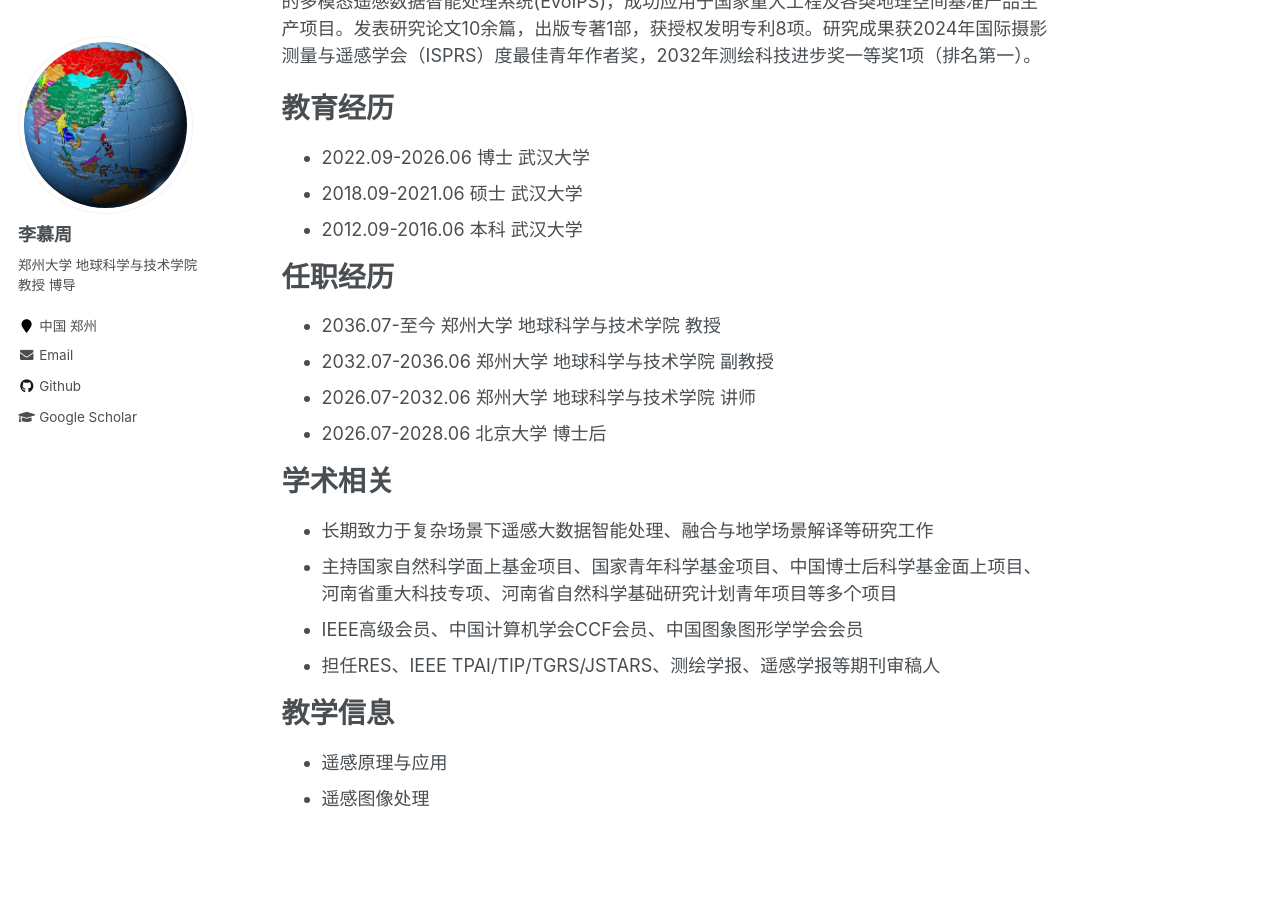
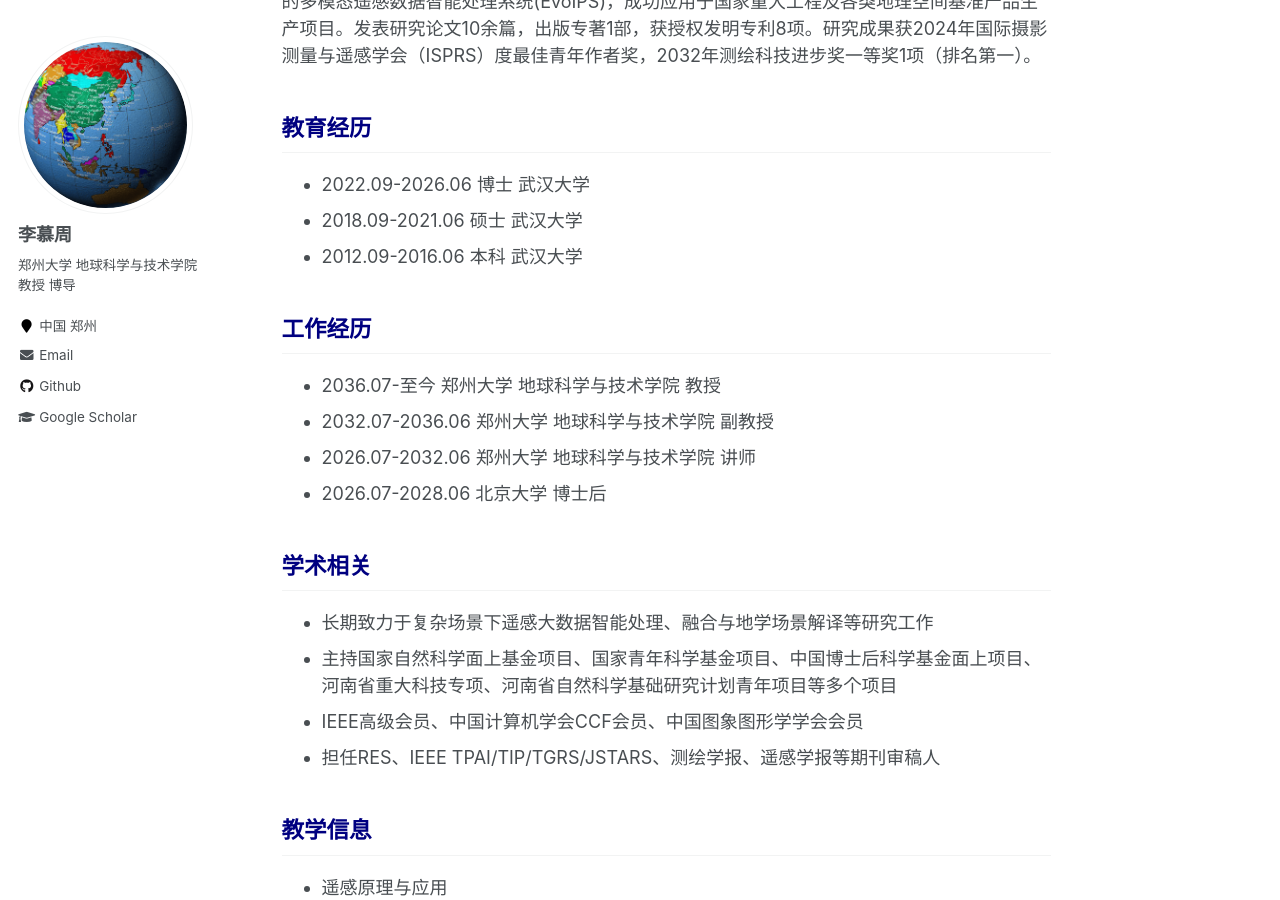
Before and after one commit to aiipslab/aiipslab.github.io, a Jekyll site: the page built from _pages/about.md, in a window 1280 px wide and 900 px high, scrolled down 348 px. Built offline with Jekyll 4.4.1, drawn with Linux system fonts in a browser that asks for light colours.

Commit message:
Update about.md

```diff
--- a/_pages/about.md
+++ b/_pages/about.md
@@ -5,31 +5,31 @@ permalink: /
 author_profile: true
 ---
 
-<span style="color: blue">团队介绍</span>
+<span style="color: navy">团队介绍</span>
 ---
 多模态遥感数据融合与智能解译实验室（AIIPSLab）创建于2026年，该团队依托郑州大学地球科学与技术学院。团队负责人李慕周，河南郑州人，博士，郑州大学教授、博导。长期从事多模态遥感数据融合与智能解译理论与算法研究和系统研制工作，在遥感影像精准处理、多模态遥感数据融合、遥感数据智能解译方面取得了一系列创新研究成果。研制了我国首套完全自主知识产权的多模态遥感数据智能处理系统(EvoIPS)，成功应用于国家重大工程及各类地理空间基准产品生产项目。发表研究论文10余篇，出版专著1部，获授权发明专利8项。研究成果获2024年国际摄影测量与遥感学会（ISPRS）度最佳青年作者奖，2032年测绘科技进步奖一等奖1项（排名第一）。
 
-教育经历
-====
+<span style="color: navy">教育经历</span>
+---
 + 2022.09-2026.06  博士 武汉大学
 + 2018.09-2021.06  硕士 武汉大学
 + 2012.09-2016.06  本科 武汉大学
 
-任职经历
-====
+<span style="color: navy">工作经历</span>
+---
 + 2036.07-至今     郑州大学 地球科学与技术学院 教授
 + 2032.07-2036.06  郑州大学 地球科学与技术学院 副教授
 + 2026.07-2032.06  郑州大学 地球科学与技术学院 讲师
 + 2026.07-2028.06  北京大学 博士后
 
-学术相关
-====
+<span style="color: navy">学术相关</span>
+---
 + 长期致力于复杂场景下遥感大数据智能处理、融合与地学场景解译等研究工作
 + 主持国家自然科学面上基金项目、国家青年科学基金项目、中国博士后科学基金面上项目、河南省重大科技专项、河南省自然科学基础研究计划青年项目等多个项目
 + IEEE高级会员、中国计算机学会CCF会员、中国图象图形学学会会员
 + 担任RES、IEEE TPAI/TIP/TGRS/JSTARS、测绘学报、遥感学报等期刊审稿人
 
-教学信息
-====
+<span style="color: navy">教学信息</span>
+---
 + 遥感原理与应用
 + 遥感图像处理
```
